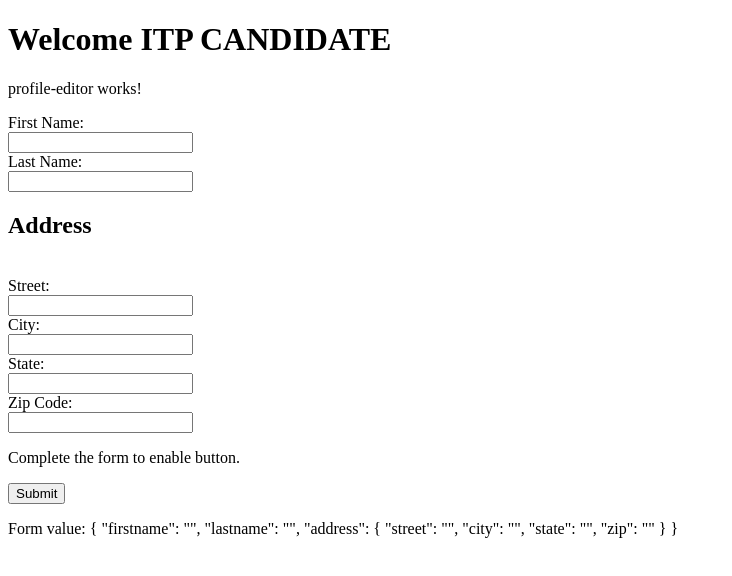
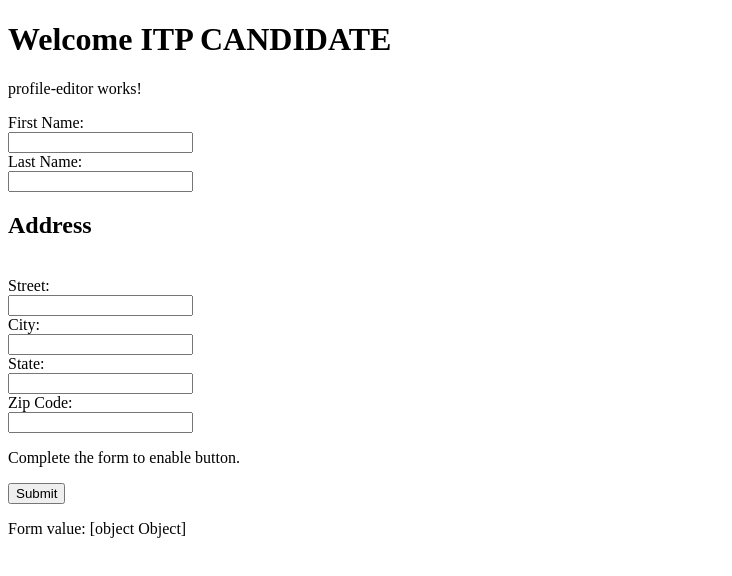
Before and after one commit to sbkcodes/AngularTutorial, an Angular app: page / in a window 1280 px wide. Shown: the top 576 px of the page, without its empty margins (0-732 px from the left). Built offline with nearby package versions, Linux system fonts and the light colour scheme.

Commit message:
remove json

```diff
--- a/src/app/profile-editor/profile-editor.component.html
+++ b/src/app/profile-editor/profile-editor.component.html
@@ -28,4 +28,4 @@
   <button type="submit">Submit</button>
 </form>
 
-<p>Form value: {{ profileForm.value | json }}</p>
+<p>Form value: {{ profileForm.value }}</p>
```
